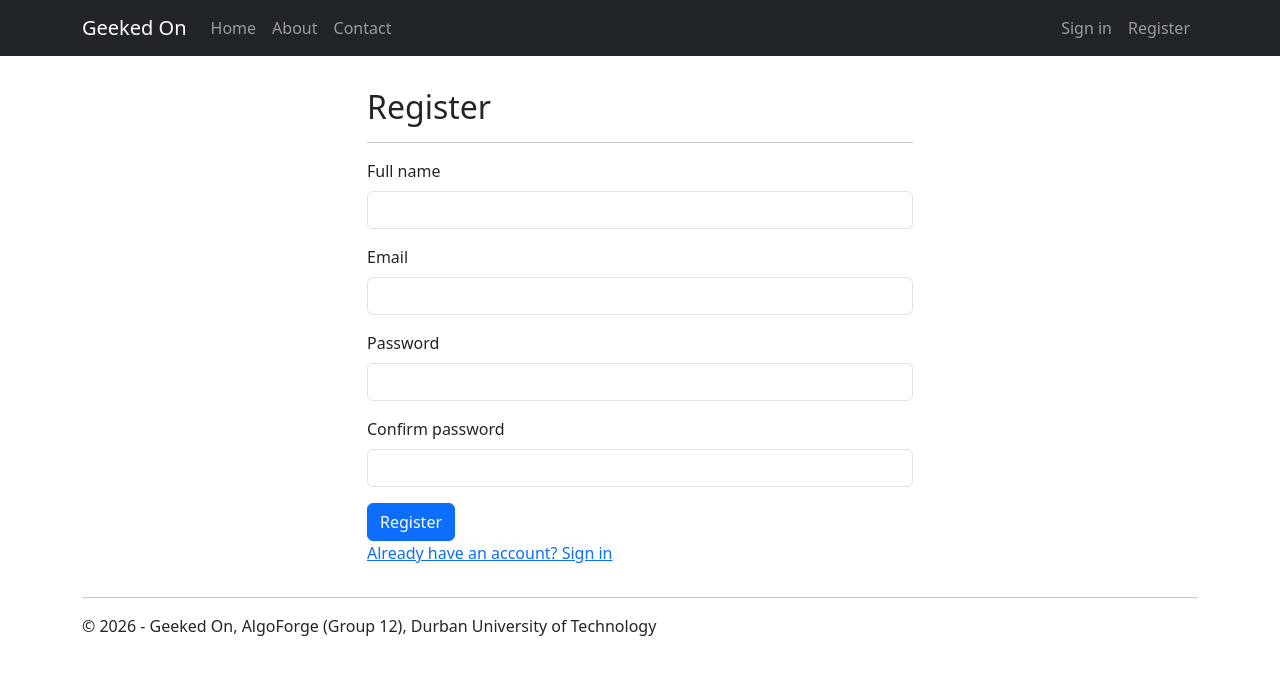
After one commit to Lang028/AlgoForge, an ASP.NET Core app: template AlgoForge/Views/Account/Register.cshtml in a window 1280 px wide. The commit adds this page. Shown: the top 675 px of the page. Run offline with ASP.NET Core 8, Linux system fonts and the light colour scheme; the template is opened without the code that fills it, so the values that code supplies are empty; the project's own start-up code is not run, and a stand-in starts its controllers and pages; some libraries are stand-ins or nearby versions.

Commit message:
Add authentication UI (register, login, logout)
Implements user account creation and sign-in workflows with ASP.NET Core
Identity. Adds RegisterViewModel, LoginViewModel, and AccountController
handling registration (email + password validation), login with optional
remember-me, and logout. Views include Register, Login, and AccessDenied.
The layout navbar now shows sign-in/register links when anonymous and
displays the logged-in user email + logout button when authenticated.
Includes _ValidationScriptsPartial for client-side form validation.
Fully tested: registration creates a user, auto-signs them in, and navbar
reflects authenticated state.

```diff
--- /dev/null
+++ b/AlgoForge/Views/Account/Register.cshtml
@@ -0,0 +1,48 @@
+@model AlgoForge.ViewModels.Account.RegisterViewModel
+
+@{
+    ViewData["Title"] = "Register";
+}
+
+<div class="row justify-content-center">
+    <div class="col-md-6">
+        <h2>@ViewData["Title"]</h2>
+        <hr />
+        <form method="post">
+            <div asp-validation-summary="All" class="text-danger"></div>
+
+            <div class="mb-3">
+                <label asp-for="DisplayName" class="form-label"></label>
+                <input asp-for="DisplayName" class="form-control" />
+                <span asp-validation-for="DisplayName" class="text-danger"></span>
+            </div>
+
+            <div class="mb-3">
+                <label asp-for="Email" class="form-label"></label>
+                <input asp-for="Email" class="form-control" />
+                <span asp-validation-for="Email" class="text-danger"></span>
+            </div>
+
+            <div class="mb-3">
+                <label asp-for="Password" class="form-label"></label>
+                <input asp-for="Password" class="form-control" />
+                <span asp-validation-for="Password" class="text-danger"></span>
+            </div>
+
+            <div class="mb-3">
+                <label asp-for="ConfirmPassword" class="form-label"></label>
+                <input asp-for="ConfirmPassword" class="form-control" />
+                <span asp-validation-for="ConfirmPassword" class="text-danger"></span>
+            </div>
+
+            <button type="submit" class="btn btn-primary">Register</button>
+        </form>
+        <p>
+            <a asp-action="Login">Already have an account? Sign in</a>
+        </p>
+    </div>
+</div>
+
+@section Scripts {
+    @{await Html.RenderPartialAsync("_ValidationScriptsPartial");}
+}
--- a/AlgoForge/Views/Shared/_Layout.cshtml
+++ b/AlgoForge/Views/Shared/_Layout.cshtml
@@ -20,6 +20,24 @@
                     <li class="nav-item"><a class="nav-link" asp-controller="Home" asp-action="About">About</a></li>
                     <li class="nav-item"><a class="nav-link" asp-controller="Home" asp-action="Contact">Contact</a></li>
                 </ul>
+                @if (User.Identity?.IsAuthenticated ?? false)
+                {
+                    <ul class="navbar-nav">
+                        <li class="nav-item"><span class="nav-link">@User.Identity.Name</span></li>
+                        <li class="nav-item">
+                            <form method="post" asp-controller="Account" asp-action="Logout" style="display: inline;">
+                                <button type="submit" class="btn btn-link nav-link" style="border: none; padding: 0.5rem 1rem;">Logout</button>
+                            </form>
+                        </li>
+                    </ul>
+                }
+                else
+                {
+                    <ul class="navbar-nav">
+                        <li class="nav-item"><a class="nav-link" asp-controller="Account" asp-action="Login">Sign in</a></li>
+                        <li class="nav-item"><a class="nav-link" asp-controller="Account" asp-action="Register">Register</a></li>
+                    </ul>
+                }
             </div>
         </div>
     </nav>
--- /dev/null
+++ b/AlgoForge/Views/Shared/_ValidationScriptsPartial.cshtml
@@ -0,0 +1,2 @@
+<script src="https://cdn.jsdelivr.net/npm/jquery-validation@1.19.5/dist/jquery.validate.min.js"></script>
+<script src="https://cdn.jsdelivr.net/npm/jquery-validation-unobtrusive@3.2.12/jquery.validate.unobtrusive.min.js"></script>
--- a/AlgoForge/Views/_ViewImports.cshtml
+++ b/AlgoForge/Views/_ViewImports.cshtml
@@ -1,3 +1,4 @@
 @using AlgoForge
 @using AlgoForge.Models
+@using AlgoForge.ViewModels.Account
 @addTagHelper *, Microsoft.AspNetCore.Mvc.TagHelpers
```
Also changed, not shown: AlgoForge/Controllers/AccountController.cs (added, +107 -0 lines), AlgoForge/ViewModels/Account/LoginViewModel.cs (added, +18 -0 lines), AlgoForge/ViewModels/Account/RegisterViewModel.cs (added, +25 -0 lines), AlgoForge/Views/Account/AccessDenied.cshtml (added, +8 -0 lines), AlgoForge/Views/Account/Login.cshtml (added, +41 -0 lines).
